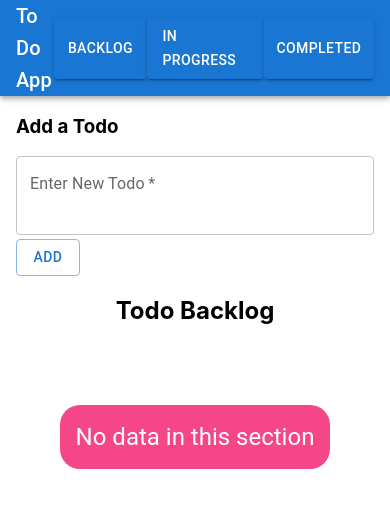
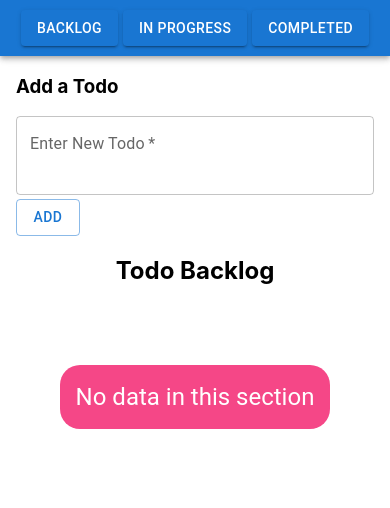
Before and after one commit to arahman01/ReactToDoApp, a React (Create React App) app: page /backlog in a window 390 px wide. Shown: the top 508 px of the page. Built offline with nearby package versions, Linux system fonts and the light colour scheme.

Commit message:
fix styling

```diff
--- /dev/null
+++ b/src/ProjectStyles.css
@@ -0,0 +1,6 @@
+.listStyles {
+  padding: 0;
+  justify-content: center;
+  align-items: center;
+  display: flex;
+}
--- a/src/components/Header.js
+++ b/src/components/Header.js
@@ -1,23 +1,53 @@
 import * as React from "react";
 import { Link } from "react-router-dom";
+import { Box } from "@mui/system";
+import { useMediaQuery } from "@mui/material";
 import AppBar from "@mui/material/AppBar";
 import Toolbar from "@mui/material/Toolbar";
 import Typography from "@mui/material/Typography";
 import Button from "@mui/material/Button";
-import { Box } from "@mui/system";
 
 export default function Header() {
+  const isWideEnough = useMediaQuery("(min-width:500px)");
   return (
     <AppBar position="static">
       <Toolbar>
-		<Typography variant="h6"
-			component="div" sx={{ flexGrow: 1 }}>
+        {isWideEnough && (
+          <Typography
+            variant="h6"
+            component="div"
+            sx={{ flexGrow: 1, minWidth: 100 }}
+          >
             To Do App
           </Typography>
-		<Box sx={{width: 450, display: 'flex', justifyContent: 'space-evenly'}}>
-		<Button component={Link} to="/backlog" variant="contained" color="primary">Backlog</Button>
-		<Button component={Link} to="/in-progress" variant="contained" color="primary">In Progress</Button>
-		<Button component={Link} to="/completed" variant="contained" color="primary">Completed</Button>
+        )}
+        <Box
+          sx={{ width: 450, display: "flex", justifyContent: "space-evenly" }}
+        >
+          <Button
+            component={Link}
+            to="/backlog"
+            variant="contained"
+            color="primary"
+          >
+            Backlog
+          </Button>
+          <Button
+            component={Link}
+            to="/in-progress"
+            variant="contained"
+            color="primary"
+          >
+            In Progress
+          </Button>
+          <Button
+            component={Link}
+            to="/completed"
+            variant="contained"
+            color="primary"
+          >
+            Completed
+          </Button>
         </Box>
       </Toolbar>
     </AppBar>
--- a/src/components/TodoList.js
+++ b/src/components/TodoList.js
@@ -1,5 +1,6 @@
 import NoContentText from "./NoContentText";
 import Todo from "./Todo";
+import "../ProjectStyles.css";
 
 const TodoList = (props) => {
   const filteredData = props.data.filter(
@@ -10,7 +11,7 @@ const TodoList = (props) => {
       {Array.isArray(filteredData) && filteredData.length === 0 && (
         <NoContentText></NoContentText>
       )}
-      <ul>
+      <ul className="listStyles">
         {filteredData.map((todo) => (
           <Todo
             key={todo.id}
--- a/src/pages/Backlog.js
+++ b/src/pages/Backlog.js
@@ -18,7 +18,7 @@ const Backlog = (props) => {
   };
 
   return (
-    <Box>
+    <>
       <Container maxWidth="sm">
         <NewTodoForm onAddTodo={addTodoHandler} />
       </Container>
@@ -30,7 +30,7 @@ const Backlog = (props) => {
           statusRequirement="backlog"
         ></TodoList>
       </Container>
-    </Box>
+    </>
   );
 };
 
```
Lines whose indentation alone changed are shown as unchanged.
